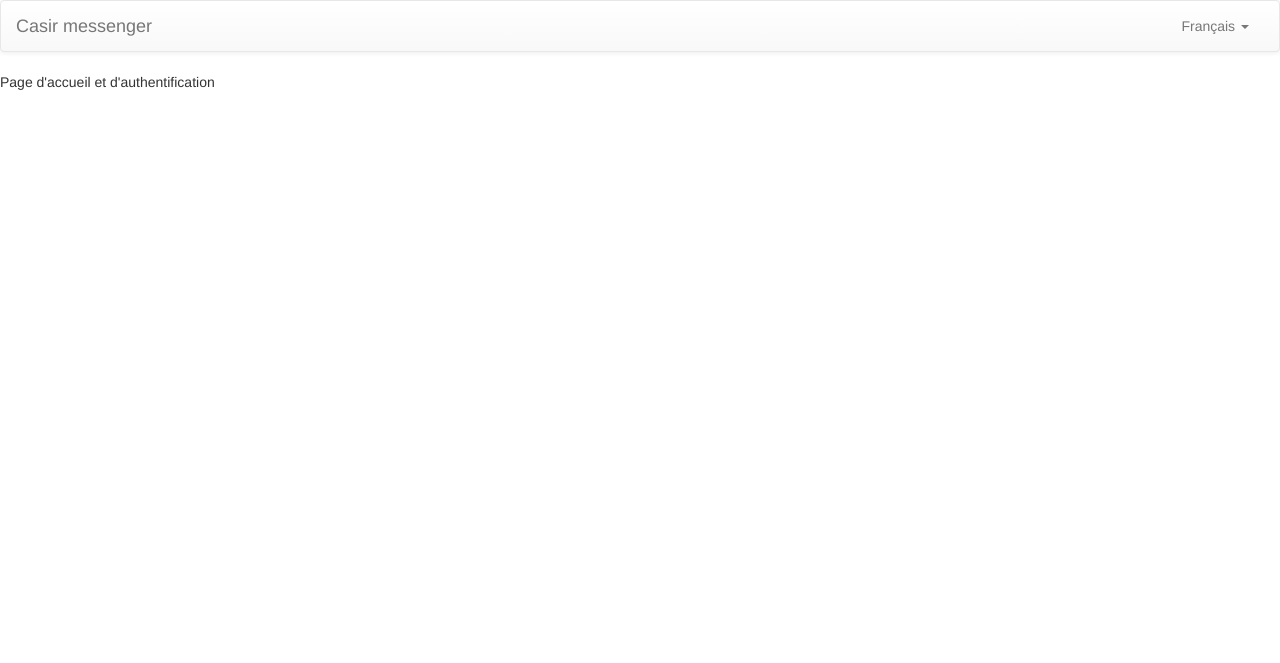
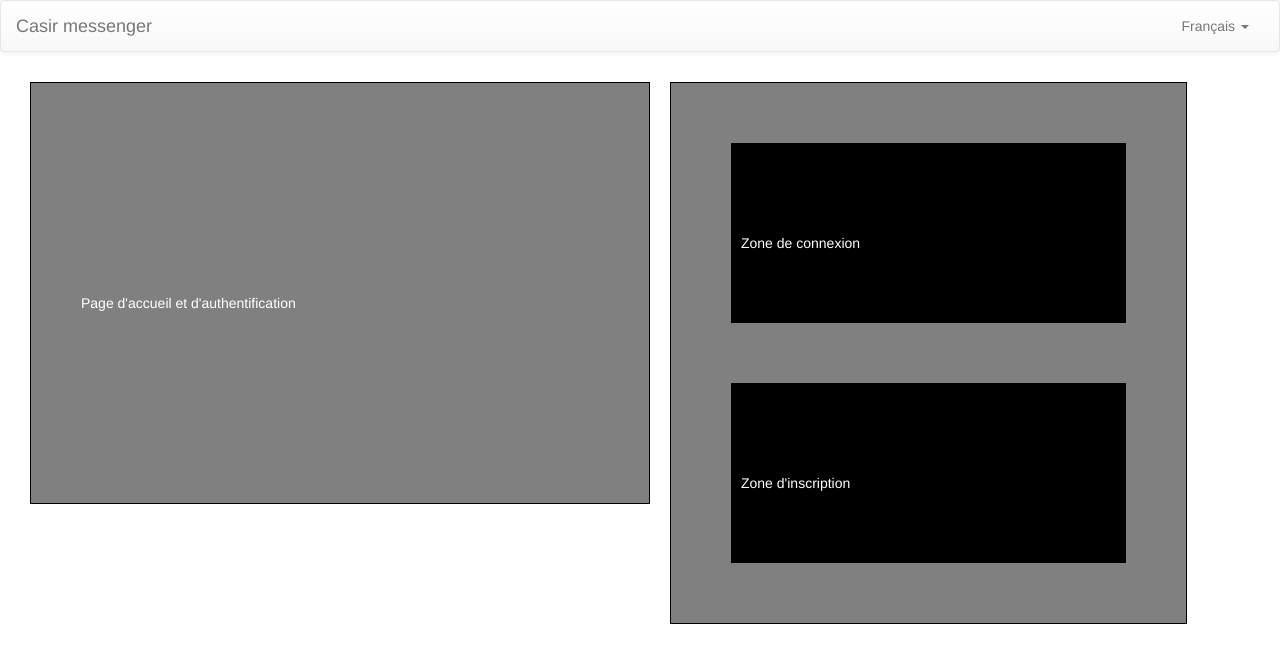
Before and after one commit to CASIRIUTGR4/casir-messenger, a Django app: page / in a window 1280 px wide. Shown: the top 663 px of the page. Run offline with Django 3.2, Linux system fonts and the light colour scheme; some libraries are stand-ins or nearby versions.

Commit message:
modification page index

```diff
--- a/snapchat/templates/snapchat/index.html
+++ b/snapchat/templates/snapchat/index.html
@@ -4,5 +4,34 @@
 {% block title %}{{ bloc.super }}{% endblock title %}
 
 {% block content %}
-{{ message }}
+<div class="row" style="margin:20px;">
+
+
+  <div class="col-md-6" style="margin:10px;background-color:grey;padding:50px;color:white;border:1px solid black;">
+  	<br /><br /><br /><br /><br /><br /><br /><br />
+  	{{ message }}
+  	<br /><br /><br /><br /><br /><br /><br /><br />
+  </div>
+
+
+  <div class="col-md-5" style="margin:10px;background-color:grey;padding:50px;color:white;border:1px solid black;">
+
+  	<div style="background-color:black;height:40%;margin:10px;padding:10px;">
+  		<br /><br /><br /><br />
+  		{{ connexion }}
+  		<br /><br /><br /><br />
+  	</div>
+
+
+  	<br /><br />
+
+  	<div style="background-color:black;height:60%;margin:10px;padding:10px;">
+  		<br /><br /><br /><br />
+  		{{ inscription }}
+  		<br /><br /><br /><br />
+  	</div>
+  </div>
+
+
+</div>
 {% endblock content %}
--- a/snapchat/views.py
+++ b/snapchat/views.py
@@ -5,6 +5,8 @@ def index(request):
 
     context = {
                "message": "Page d'accueil et d'authentification",
+               "connexion":"Zone de connexion",
+               "inscription": "Zone d'inscription",
                }
 
     return render(request, "snapchat/index.html", context)
```
